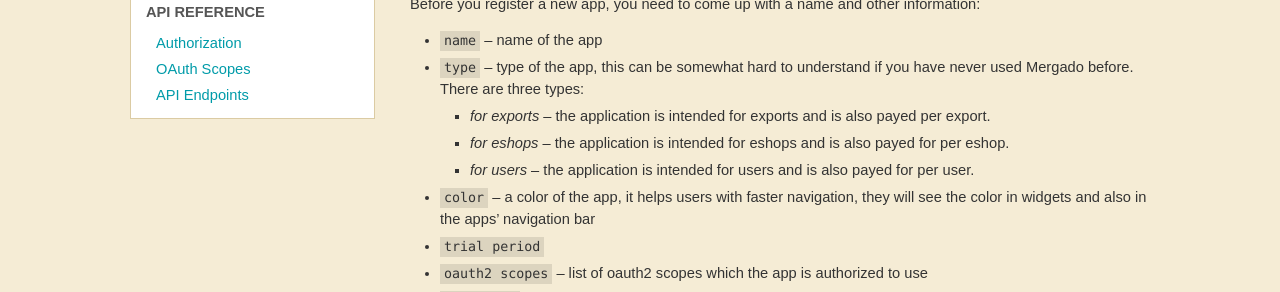
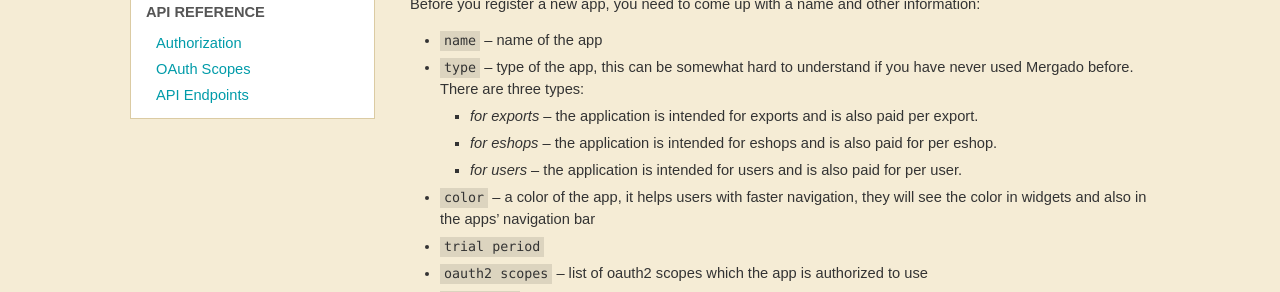
Before and after one commit to michalwiglasz/docs, a Jekyll site: the page built from _posts/2016-06-22-setting-up.md, in a window 1280 px wide. Shown: the part 411-703 px from the top of the page. Built offline with Jekyll 4.4.1, drawn with Linux system fonts in a browser that asks for light colours.

Commit message:
Fixed engláš.

```diff
--- a/_posts/2016-06-22-setting-up.md
+++ b/_posts/2016-06-22-setting-up.md
@@ -17,9 +17,9 @@ Before you register a new app, you need to come up with a name and other informa
 
 * ``name`` – name of the app
 * ``type`` – type of the app, this can be somewhat hard to understand if you have never used Mergado before. There are three types:
-    - _for exports_ – the application is intended for exports and is also payed per export.
-    - _for eshops_ – the application is intended for eshops and is also payed for per eshop.
-    - _for users_ – the application is intended for users and is also payed for per user.
+    - _for exports_ – the application is intended for exports and is also paid per export.
+    - _for eshops_ – the application is intended for eshops and is also paid for per eshop.
+    - _for users_ – the application is intended for users and is also paid for per user.
 * ``color`` – a color of the app, it helps users with faster navigation, they will see the color in widgets and also in the apps' navigation bar
 * ``trial period``
 * ``oauth2 scopes`` – list of oauth2 scopes which the app is authorized to use
```
